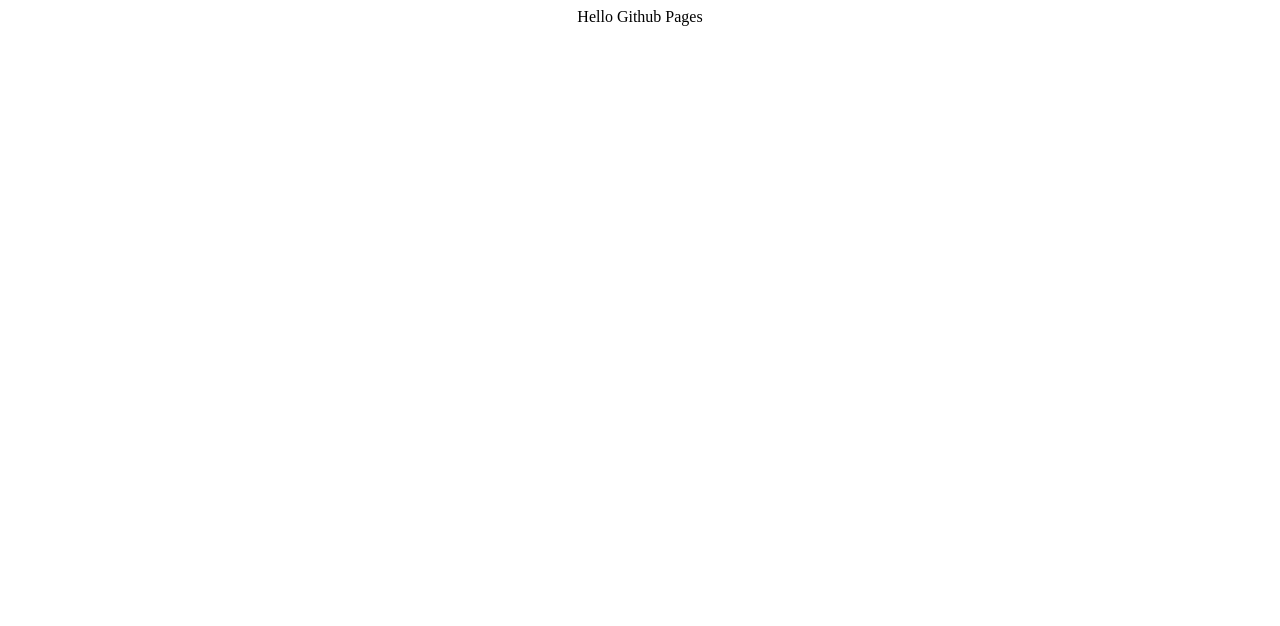
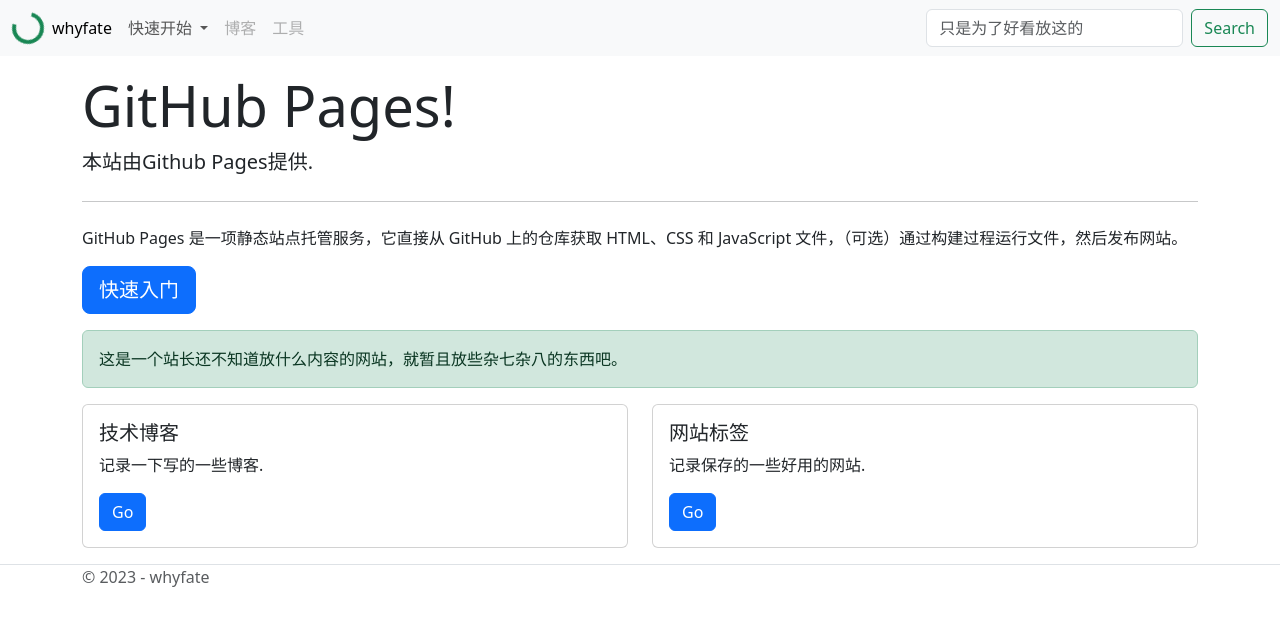
Before and after one commit to whyfate/whyfate.github.io, a plain HTML site: page index.html in a window 1280 px wide. Drawn offline with nearby package versions, Linux system fonts and the light colour scheme.

Commit message:
add index.html

```diff
--- /dev/null
+++ b/css/site.css
@@ -0,0 +1,22 @@
+html {
+    font-size: 14px;
+  }
+
+  @media (min-width: 768px) {
+    html {
+      font-size: 16px;
+    }
+  }
+
+  .btn:focus, .btn:active:focus, .btn-link.nav-link:focus, .form-control:focus, .form-check-input:focus {
+    box-shadow: 0 0 0 0.1rem white, 0 0 0 0.25rem #258cfb;
+  }
+
+  html {
+    position: relative;
+    min-height: 100%;
+  }
+
+  body {
+    margin-bottom: 60px;
+  }
--- a/index.html
+++ b/index.html
@@ -3,9 +3,101 @@
 <head>
     <meta charset="utf-8" />
     <meta name="viewport" content="width=device-width, initial-scale=1.0" />
-    <title>Index - Hryh</title>
+    <title>主页</title>
+    <link href="https://cdn.bootcdn.net/ajax/libs/twitter-bootstrap/5.3.1/css/bootstrap.min.css" rel="stylesheet">
+    <link rel="stylesheet" href="css/site.css"/>
 </head>
 <body>
-    <center>Hello Github Pages</center>
+    <header>
+        <nav class="navbar navbar-expand-lg bg-body-tertiary">
+            <div class="container-fluid">
+                <div class="spinner-border text-success" role="status">
+                    <span class="visually-hidden">Loading...</span>
+                  </div>
+              <!-- <a class="navbar-brand" href="/">whyfate</a> -->
+              <button class="navbar-toggler" type="button" data-bs-toggle="collapse" data-bs-target="#navbarSupportedContent" aria-controls="navbarSupportedContent" aria-expanded="false" aria-label="Toggle navigation">
+                <span class="navbar-toggler-icon"></span>
+              </button>
+              <div class="collapse navbar-collapse" id="navbarSupportedContent">
+                <ul class="navbar-nav me-auto mb-2 mb-lg-0">
+                  <li class="nav-item">
+                    <a class="nav-link active" aria-current="page" href="/">whyfate</a>
+                  </li>
+                  <li class="nav-item dropdown">
+                    <a class="nav-link dropdown-toggle" href="#" role="button" data-bs-toggle="dropdown" aria-expanded="false">
+                      快速开始
+                    </a>
+                    <ul class="dropdown-menu">
+                      <li><a class="dropdown-item" target="_blank" href="https://www.bing.com">必应</a></li>
+                      <li><a class="dropdown-item" target="_blank" href="https://www.baidu.com">百度</a></li>
+                      <li><hr class="dropdown-divider"></li>
+                      <li><a class="dropdown-item" target="_blank" href="https://github.com">GitHub</a></li>
+                    </ul>
+                  </li>
+
+                  <li class="nav-item">
+                    <a class="nav-link disabled">博客</a>
+                  </li>
+
+                  <li class="nav-item">
+                    <a class="nav-link disabled">工具</a>
+                  </li>
+                </ul>
+                <form class="d-flex" role="search">
+                  <input class="form-control me-2" type="search" placeholder="只是为了好看放这的" aria-label="Search">
+                  <button class="btn btn-outline-success" type="submit">Search</button>
+                </form>
+              </div>
+            </div>
+          </nav>
+    </header>
+    <div class="container">
+        <main role="main" class="pb-3">
+            <p></p>
+
+            <div class="jumbotron">
+                <h1 class="display-4">GitHub Pages!</h1>
+                <p class="lead">本站由Github Pages提供.</p>
+                <hr class="my-4">
+                <p>GitHub Pages 是一项静态站点托管服务，它直接从 GitHub 上的仓库获取 HTML、CSS 和 JavaScript 文件，（可选）通过构建过程运行文件，然后发布网站。</p>
+                <a class="btn btn-primary btn-lg" href="https://docs.github.com/zh/pages" role="button">快速入门</a>
+              </div>
+              <p></p>
+
+            <div class="alert alert-success" role="alert">
+                这是一个站长还不知道放什么内容的网站，就暂且放些杂七杂八的东西吧。
+              </div>
+            <div></div>
+
+            <div class="row">
+                <div class="col-sm-6">
+                  <div class="card">
+                    <div class="card-body">
+                      <h5 class="card-title">技术博客</h5>
+                      <p class="card-text">记录一下写的一些博客.</p>
+                      <a href="#" class="btn btn-primary">Go</a>
+                    </div>
+                  </div>
+                </div>
+                <div class="col-sm-6">
+                  <div class="card">
+                    <div class="card-body">
+                      <h5 class="card-title">网站标签</h5>
+                      <p class="card-text">记录保存的一些好用的网站.</p>
+                      <a href="#" class="btn btn-primary">Go</a>
+                    </div>
+                  </div>
+                </div>
+              </div>
+        </main>
+    </div>
+
+    <footer class="border-top footer text-muted">
+        <div class="container">
+            &copy; 2023 - whyfate
+        </div>
+    </footer>
+    <script src="https://cdn.bootcdn.net/ajax/libs/jquery/3.7.1/jquery.min.js"></script>
+    <script src="https://cdn.bootcdn.net/ajax/libs/twitter-bootstrap/5.3.1/js/bootstrap.bundle.min.js"></script>
 </body>
 </html>
```
